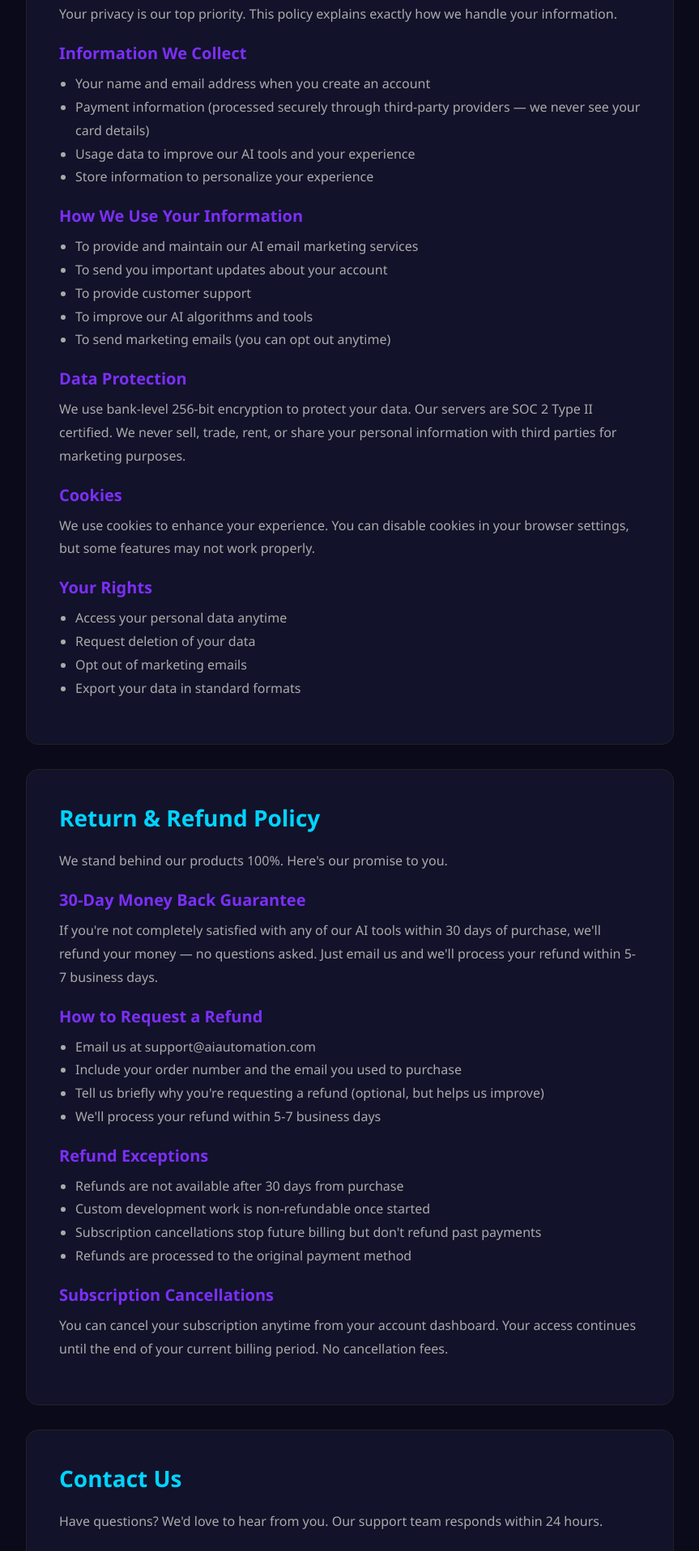
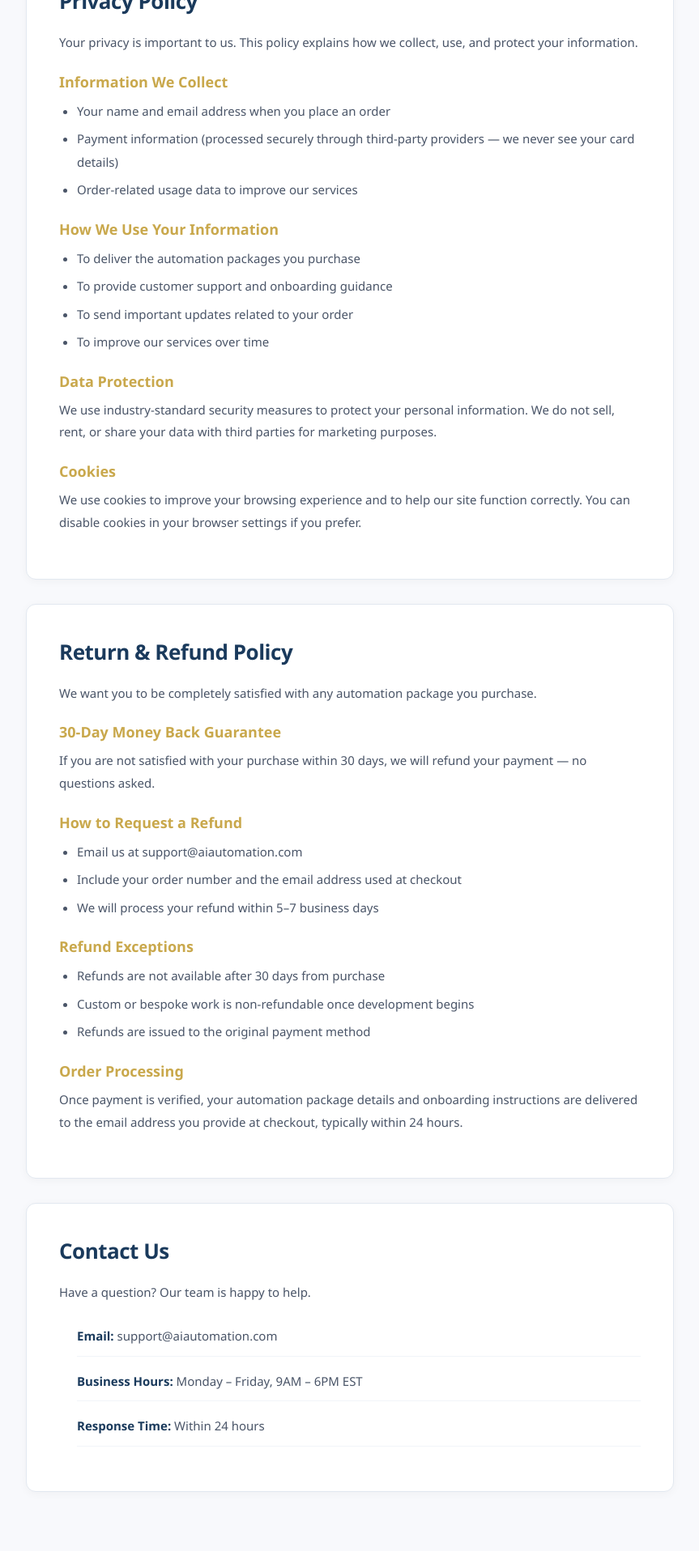
Before and after one commit to ECommerceResolution/automation-tools, a plain HTML site: page about.html in a window 1280 px wide. Shown: the part 884-2800 px from the top of the page at 81% size, without its empty margins (208-1071 px from the left). Drawn offline with Linux system fonts and the light colour scheme.

Commit message:
about.html

```diff
--- a/about.html
+++ b/about.html
@@ -6,27 +6,38 @@
     <title>About - AI Automation</title>
     <style>
         * { margin: 0; padding: 0; box-sizing: border-box; }
-        body { font-family: 'Segoe UI', Arial, sans-serif; background: #0a0a1a; color: #fff; }
-        nav { background: #12122a; padding: 20px 50px; display: flex; justify-content: space-between; align-items: center; position: sticky; top: 0; z-index: 100; border-bottom: 1px solid #222; }
-        nav .logo { font-size: 24px; font-weight: bold; color: #00d4ff; }
+        body { font-family: 'Segoe UI', Arial, sans-serif; background: #f8f9fc; color: #1e2a3a; }
+
+        nav { background: #ffffff; padding: 20px 50px; display: flex; justify-content: space-between; align-items: center; position: sticky; top: 0; z-index: 100; border-bottom: 1px solid #e2e8f0; box-shadow: 0 2px 10px rgba(0,0,0,0.04); }
+        nav .logo { font-size: 24px; font-weight: bold; color: #1a3a5c; letter-spacing: -0.5px; }
         nav ul { list-style: none; display: flex; gap: 30px; align-items: center; }
-        nav ul li a { color: #ccc; text-decoration: none; transition: 0.3s; }
-        nav ul li a:hover { color: #00d4ff; }
+        nav ul li a { color: #4a5568; text-decoration: none; transition: 0.3s; font-weight: 500; }
+        nav ul li a:hover { color: #1a3a5c; }
         .cart-icon { position: relative; cursor: pointer; font-size: 22px; }
-        .cart-count { position: absolute; top: -10px; right: -12px; background: #7b2ff7; color: #fff; font-size: 11px; width: 20px; height: 20px; border-radius: 50%; display: flex; align-items: center; justify-content: center; font-weight: bold; }
-        .header { text-align: center; padding: 80px 20px 40px; }
-        .header h1 { font-size: 48px; background: linear-gradient(90deg, #00d4ff, #7b2ff7); -webkit-background-clip: text; -webkit-text-fill-color: transparent; margin-bottom: 20px; }
-        .header p { color: #aaa; font-size: 18px; }
+        .cart-count { position: absolute; top: -10px; right: -12px; background: #1a3a5c; color: #fff; font-size: 11px; width: 20px; height: 20px; border-radius: 50%; display: flex; align-items: center; justify-content: center; font-weight: bold; }
+
+        .header { text-align: center; padding: 80px 20px 40px; background: #ffffff; }
+        .header h1 { font-size: 44px; color: #1a3a5c; margin-bottom: 18px; letter-spacing: -1px; }
+        .header p { color: #64748b; font-size: 17px; }
+        .header .gold-line { width: 80px; height: 3px; background: #c9a84c; margin: 25px auto 0; }
+
         .content { max-width: 900px; margin: 0 auto; padding: 40px 50px 80px; }
-        .section { background: #12122a; padding: 40px; border-radius: 15px; margin-bottom: 30px; border: 1px solid #222; }
-        .section h2 { color: #00d4ff; margin-bottom: 20px; font-size: 28px; }
-        .section h3 { color: #7b2ff7; margin: 20px 0 10px; font-size: 20px; }
-        .section p { color: #aaa; line-height: 1.8; margin-bottom: 15px; }
-        .section ul { color: #aaa; line-height: 1.8; margin-left: 20px; margin-bottom: 15px; }
-        footer { text-align: center; padding: 40px; background: #12122a; color: #666; }
+
+        .section { background: #ffffff; padding: 40px; border-radius: 12px; margin-bottom: 30px; border: 1px solid #e2e8f0; box-shadow: 0 2px 12px rgba(0,0,0,0.04); }
+        .section h2 { color: #1a3a5c; margin-bottom: 20px; font-size: 26px; letter-spacing: -0.5px; }
+        .section h3 { color: #c9a84c; margin: 22px 0 10px; font-size: 18px; font-weight: 700; }
+        .section p { color: #4a5568; line-height: 1.85; margin-bottom: 15px; font-size: 15px; }
+        .section ul { color: #4a5568; line-height: 1.9; margin-left: 22px; margin-bottom: 15px; font-size: 15px; }
+        .section ul li { margin-bottom: 6px; }
+
+        .contact-list li { list-style: none; padding: 10px 0; border-bottom: 1px solid #f1f5f9; color: #4a5568; margin-left: 0; }
+        .contact-list li strong { color: #1a3a5c; }
+
+        footer { text-align: center; padding: 40px; background: #0f2540; color: #94a3b8; font-size: 14px; }
+
         @media (max-width: 768px) {
             nav { padding: 15px 20px; flex-direction: column; gap: 15px; }
-            .header h1 { font-size: 32px; }
+            .header h1 { font-size: 30px; }
             .content { padding: 20px; }
             .section { padding: 25px; }
         }
@@ -45,89 +56,77 @@
 
     <section class="header">
         <h1>About AI Automation</h1>
-        <p>Learn more about us and our policies</p>
+        <p>Learn more about our company and policies</p>
+        <div class="gold-line"></div>
     </section>
 
     <div class="content">
         <div class="section">
             <h2>Our Story</h2>
-            <p>AI Automation was founded with one mission: to help e-commerce store owners multiply their revenue through intelligent email automation. We believe every store — whether you're just starting or doing millions — deserves access to AI tools that were once only available to Fortune 500 companies.</p>
-            <p>Our team combines decades of experience in AI, email marketing, and e-commerce. We've helped over 2,800 stores across 47 countries increase their revenue with our tools.</p>
-            <p>We don't just sell software. We partner with you to grow your business. When your store makes more money, we succeed.</p>
+            <p>AI Automation was founded with a clear mission: to help e-commerce store owners build professional, revenue-focused email automation systems — without the high cost and slow turnaround of traditional agencies.</p>
+            <p>We believe every store, whether it's just starting out or already generating millions, deserves access to well-built automations that recover lost revenue, improve customer experience, and support long-term growth.</p>
+            <p>Our team combines experience in e-commerce operations, customer lifecycle marketing, and automation systems. Every automation package we offer is built around real buyer behavior — not guesswork.</p>
         </div>
 
         <div class="section">
             <h2>Privacy Policy</h2>
-            <p>Your privacy is our top priority. This policy explains exactly how we handle your information.</p>
+            <p>Your privacy is important to us. This policy explains how we collect, use, and protect your information.</p>
 
             <h3>Information We Collect</h3>
             <ul>
-                <li>Your name and email address when you create an account</li>
+                <li>Your name and email address when you place an order</li>
                 <li>Payment information (processed securely through third-party providers — we never see your card details)</li>
-                <li>Usage data to improve our AI tools and your experience</li>
-                <li>Store information to personalize your experience</li>
+                <li>Order-related usage data to improve our services</li>
             </ul>
 
             <h3>How We Use Your Information</h3>
             <ul>
-                <li>To provide and maintain our AI email marketing services</li>
-                <li>To send you important updates about your account</li>
-                <li>To provide customer support</li>
-                <li>To improve our AI algorithms and tools</li>
-                <li>To send marketing emails (you can opt out anytime)</li>
+                <li>To deliver the automation packages you purchase</li>
+                <li>To provide customer support and onboarding guidance</li>
+                <li>To send important updates related to your order</li>
+                <li>To improve our services over time</li>
             </ul>
 
             <h3>Data Protection</h3>
-            <p>We use bank-level 256-bit encryption to protect your data. Our servers are SOC 2 Type II certified. We never sell, trade, rent, or share your personal information with third parties for marketing purposes.</p>
+            <p>We use industry-standard security measures to protect your personal information. We do not sell, rent, or share your data with third parties for marketing purposes.</p>
 
             <h3>Cookies</h3>
-            <p>We use cookies to enhance your experience. You can disable cookies in your browser settings, but some features may not work properly.</p>
-
-            <h3>Your Rights</h3>
-            <ul>
-                <li>Access your personal data anytime</li>
-                <li>Request deletion of your data</li>
-                <li>Opt out of marketing emails</li>
-                <li>Export your data in standard formats</li>
-            </ul>
+            <p>We use cookies to improve your browsing experience and to help our site function correctly. You can disable cookies in your browser settings if you prefer.</p>
         </div>
 
         <div class="section">
             <h2>Return & Refund Policy</h2>
-            <p>We stand behind our products 100%. Here's our promise to you.</p>
+            <p>We want you to be completely satisfied with any automation package you purchase.</p>
 
             <h3>30-Day Money Back Guarantee</h3>
-            <p>If you're not completely satisfied with any of our AI tools within 30 days of purchase, we'll refund your money — no questions asked. Just email us and we'll process your refund within 5-7 business days.</p>
+            <p>If you are not satisfied with your purchase within 30 days, we will refund your payment — no questions asked.</p>
 
             <h3>How to Request a Refund</h3>
             <ul>
                 <li>Email us at support@aiautomation.com</li>
-                <li>Include your order number and the email you used to purchase</li>
-                <li>Tell us briefly why you're requesting a refund (optional, but helps us improve)</li>
-                <li>We'll process your refund within 5-7 business days</li>
+                <li>Include your order number and the email address used at checkout</li>
+                <li>We will process your refund within 5–7 business days</li>
             </ul>
 
             <h3>Refund Exceptions</h3>
             <ul>
                 <li>Refunds are not available after 30 days from purchase</li>
-                <li>Custom development work is non-refundable once started</li>
-                <li>Subscription cancellations stop future billing but don't refund past payments</li>
-                <li>Refunds are processed to the original payment method</li>
+                <li>Custom or bespoke work is non-refundable once development begins</li>
+                <li>Refunds are issued to the original payment method</li>
             </ul>
 
-            <h3>Subscription Cancellations</h3>
-            <p>You can cancel your subscription anytime from your account dashboard. Your access continues until the end of your current billing period. No cancellation fees.</p>
+            <h3>Order Processing</h3>
+            <p>Once payment is verified, your automation package details and onboarding instructions are delivered to the email address you provide at checkout, typically within 24 hours.</p>
         </div>
 
         <div class="section">
             <h2>Contact Us</h2>
-            <p>Have questions? We'd love to hear from you. Our support team responds within 24 hours.</p>
-            <ul>
-                <li>📧 Email: support@aiautomation.com</li>
-                <li>💬 Live Chat: Available on our website 24/7</li>
-                <li>🌐 Website: www.aiautomation.com</li>
+            <p>Have a question? Our team is happy to help.</p>
+            <ul class="contact-list">
+                <li><strong>Email:</strong> support@aiautomation.com</li>
+                <li><strong>Business Hours:</strong> Monday – Friday, 9AM – 6PM EST</li>
+                <li><strong>Response Time:</strong> Within 24 hours</li>
             </ul>
-            <p style="margin-top:20px;color:#7b2ff7;"><strong>Business Hours:</strong> Monday - Friday, 9AM - 6PM EST</p>
         </div>
     </div>
 
```
